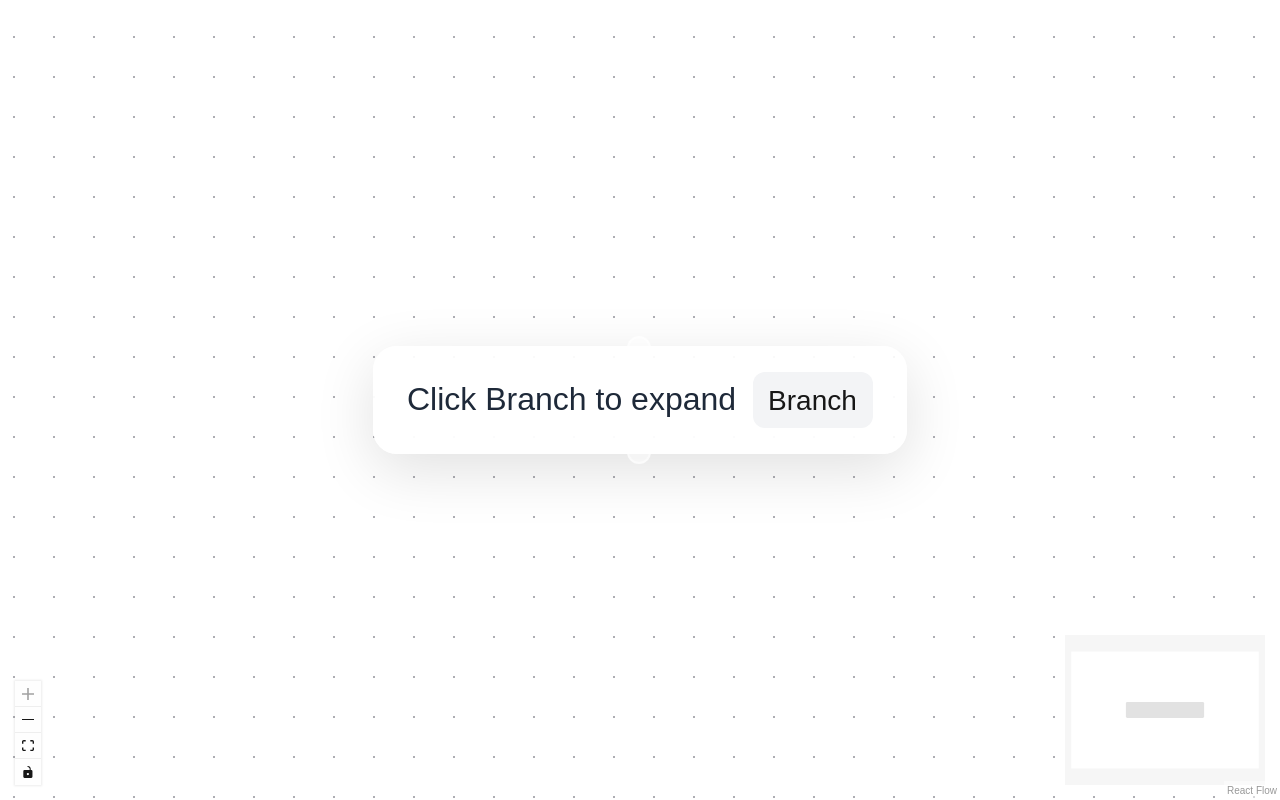
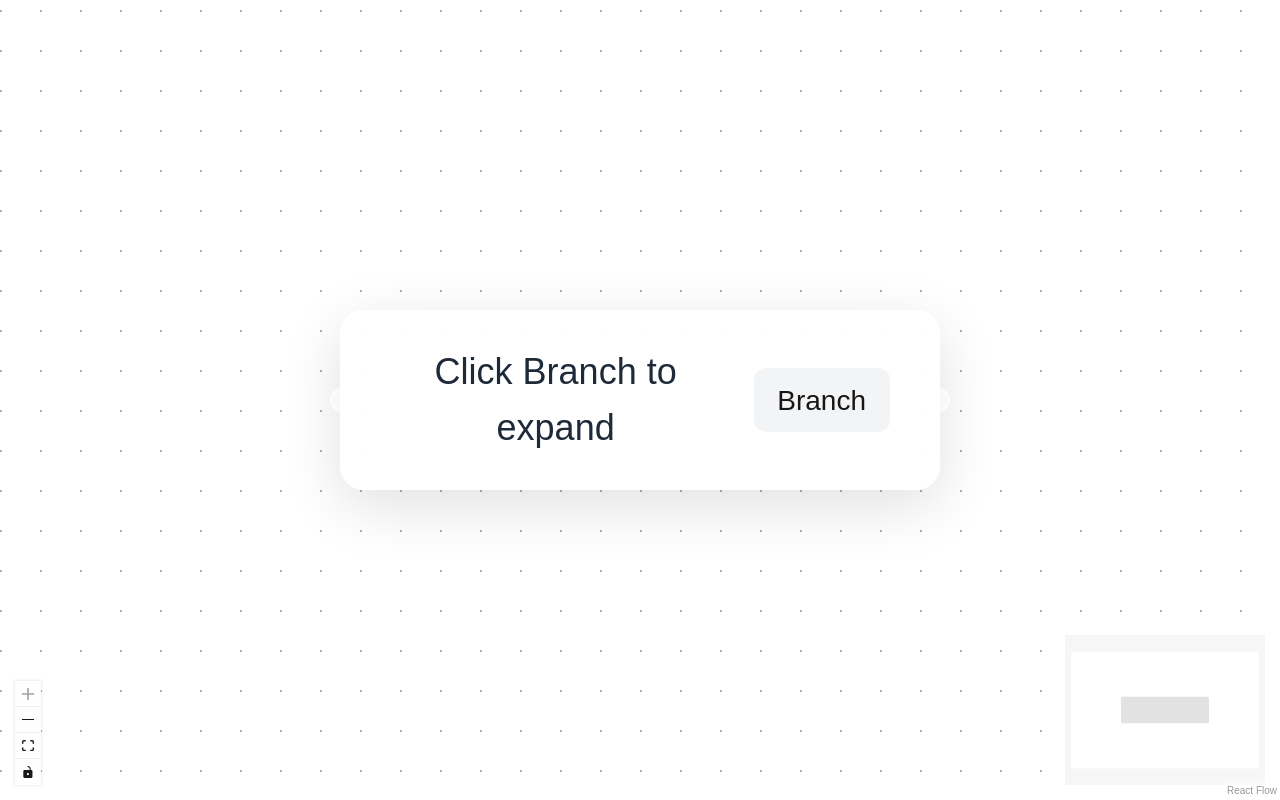
Before and after one commit to jerryliangxia/watdo, a Next.js app: page / in a window 1280 px wide. Built offline with nearby package versions, Linux system fonts and the light colour scheme.

Commit message:
lerp on new nodes

```diff
--- a/package.json
+++ b/package.json
@@ -9,8 +9,10 @@
     "lint": "next lint"
   },
   "dependencies": {
+    "@types/dagre": "^0.7.52",
     "@xyflow/react": "^12.4.4",
     "cohere-ai": "^7.16.0",
+    "dagre": "^0.8.5",
     "next": "15.2.3",
     "react": "^19.0.0",
     "react-dom": "^19.0.0"
--- a/src/app/page.tsx
+++ b/src/app/page.tsx
@@ -1,6 +1,6 @@
 "use client";
 
-import { useCallback, useState } from "react";
+import { useCallback, useState, useEffect } from "react";
 import {
   ReactFlow,
   Node,
@@ -13,7 +13,11 @@ import {
   addEdge,
   applyNodeChanges,
   applyEdgeChanges,
+  useReactFlow,
+  ReactFlowProvider,
+  Rect,
 } from "@xyflow/react";
+import dagre from "dagre";
 import "@xyflow/react/dist/style.css";
 import EditableNode from "@/components/EditableNode";
 
@@ -31,14 +35,58 @@ const initialNodes: Node[] = [
       onBranch: () => console.log("Branch clicked for node 1"),
       hasBranches: false,
     },
-    position: { x: 250, y: 25 },
+    position: { x: 0, y: 0 },
   },
 ];
 
-export default function Home() {
+// Dagre layout configuration
+const dagreGraph = new dagre.graphlib.Graph();
+dagreGraph.setDefaultEdgeLabel(() => ({}));
+
+const getLayoutedElements = (
+  nodes: Node[],
+  edges: Edge[],
+  direction = "LR"
+) => {
+  const isHorizontal = direction === "LR";
+  dagreGraph.setGraph({ rankdir: direction });
+
+  // Clear the graph
+  dagreGraph.nodes().forEach((n) => dagreGraph.removeNode(n));
+
+  // Add nodes to the graph
+  nodes.forEach((node) => {
+    dagreGraph.setNode(node.id, { width: 300, height: 60 });
+  });
+
+  // Add edges to the graph
+  edges.forEach((edge) => {
+    dagreGraph.setEdge(edge.source, edge.target);
+  });
+
+  // Apply the layout
+  dagre.layout(dagreGraph);
+
+  // Get the positioned nodes
+  const layoutedNodes = nodes.map((node) => {
+    const nodeWithPosition = dagreGraph.node(node.id);
+    return {
+      ...node,
+      position: {
+        x: nodeWithPosition.x - 150, // center the node (width/2)
+        y: nodeWithPosition.y - 30, // center the node (height/2)
+      },
+    };
+  });
+
+  return layoutedNodes;
+};
+
+function Flow() {
   const [nodes, setNodes] = useState<Node[]>(initialNodes);
   const [edges, setEdges] = useState<Edge[]>([]);
   const [branchedNodes, setBranchedNodes] = useState<Set<string>>(new Set());
+  const { fitView, getNodes } = useReactFlow();
 
   const onNodesChange = useCallback((changes: NodeChange[]) => {
     setNodes((nds) => applyNodeChanges(changes, nds));
@@ -58,7 +106,6 @@ export default function Home() {
       const immediateChildren = [`${nodeId}-1`, `${nodeId}-2`, `${nodeId}-3`];
       const allChildren = [...immediateChildren];
 
-      // Recursively get children of children
       immediateChildren.forEach((childId) => {
         if (branchedNodes.has(childId)) {
           allChildren.push(...getChildNodeIds(childId));
@@ -70,15 +117,46 @@ export default function Home() {
     [branchedNodes]
   );
 
+  const focusOnNodes = useCallback(
+    (nodeIds: string[]) => {
+      const relevantNodes = getNodes().filter((node) =>
+        nodeIds.includes(node.id)
+      );
+      if (relevantNodes.length === 0) return;
+
+      // Calculate the bounding box
+      const xMin = Math.min(...relevantNodes.map((n) => n.position.x));
+      const xMax = Math.max(...relevantNodes.map((n) => n.position.x + 300)); // node width
+      const yMin = Math.min(...relevantNodes.map((n) => n.position.y));
+      const yMax = Math.max(...relevantNodes.map((n) => n.position.y + 60)); // node height
+
+      // Add some padding
+      const padding = 50;
+      const viewBox: Rect = {
+        x: xMin - padding,
+        y: yMin - padding,
+        width: xMax - xMin + padding * 2,
+        height: yMax - yMin + padding * 2,
+      };
+
+      fitView({ duration: 800, padding: 0.1, viewBox });
+    },
+    [getNodes, fitView]
+  );
+
   const handleBranch = useCallback(
     (nodeId: string) => {
       if (branchedNodes.has(nodeId)) {
         // Remove all child nodes and their edges recursively
         const childNodeIds = getChildNodeIds(nodeId);
-        setNodes((nds) => nds.filter((n) => !childNodeIds.includes(n.id)));
+        setNodes((nds) => {
+          const filteredNodes = nds.filter((n) => !childNodeIds.includes(n.id));
+          const layoutedNodes = getLayoutedElements(filteredNodes, edges);
+          setTimeout(() => focusOnNodes([nodeId]), 50);
+          return layoutedNodes;
+        });
         setEdges((eds) => eds.filter((e) => !childNodeIds.includes(e.target)));
 
-        // Remove all branched status for the node and its children
         setBranchedNodes((prev) => {
           const newSet = new Set(prev);
           newSet.delete(nodeId);
@@ -87,10 +165,6 @@ export default function Home() {
         });
       } else {
         // Create new branches
-        const node = nodes.find((n) => n.id === nodeId);
-        if (!node) return;
-
-        const baseY = node.position.y + 150;
         const newNodes: Node[] = [
           {
             id: `${nodeId}-1`,
@@ -102,7 +176,7 @@ export default function Home() {
               onBranch: () => handleBranch(`${nodeId}-1`),
               hasBranches: false,
             },
-            position: { x: node.position.x - 150, y: baseY },
+            position: { x: 0, y: 0 },
           },
           {
             id: `${nodeId}-2`,
@@ -114,7 +188,7 @@ export default function Home() {
               onBranch: () => handleBranch(`${nodeId}-2`),
               hasBranches: false,
             },
-            position: { x: node.position.x, y: baseY },
+            position: { x: 0, y: 0 },
           },
           {
             id: `${nodeId}-3`,
@@ -126,7 +200,7 @@ export default function Home() {
               onBranch: () => handleBranch(`${nodeId}-3`),
               hasBranches: false,
             },
-            position: { x: node.position.x + 150, y: baseY },
+            position: { x: 0, y: 0 },
           },
         ];
 
@@ -136,12 +210,22 @@ export default function Home() {
           { id: `e${nodeId}-3`, source: nodeId, target: `${nodeId}-3` },
         ];
 
-        setNodes((nds) => [...nds, ...newNodes]);
+        const childIds = [`${nodeId}-1`, `${nodeId}-2`, `${nodeId}-3`];
+
+        setNodes((nds) => {
+          const updatedNodes = [...nds, ...newNodes];
+          const layoutedNodes = getLayoutedElements(updatedNodes, [
+            ...edges,
+            ...newEdges,
+          ]);
+          setTimeout(() => focusOnNodes([nodeId, ...childIds]), 50);
+          return layoutedNodes;
+        });
         setEdges((eds) => [...eds, ...newEdges]);
         setBranchedNodes((prev) => new Set([...prev, nodeId]));
       }
     },
-    [branchedNodes, getChildNodeIds, nodes]
+    [branchedNodes, getChildNodeIds, edges, focusOnNodes]
   );
 
   const updateNodeData = useCallback((nodeId: string, newLabel: string) => {
@@ -160,8 +244,16 @@ export default function Home() {
     );
   }, []);
 
+  // Initial layout
+  useEffect(() => {
+    const layoutedNodes = getLayoutedElements(nodes, edges);
+    setNodes(layoutedNodes);
+    setTimeout(() => {
+      fitView();
+    }, 0);
+  }, [fitView]);
+
   return (
-    <div style={{ width: "100vw", height: "100vh" }}>
     <ReactFlow
       nodes={nodes.map((node) => ({
         ...node,
@@ -183,6 +275,15 @@ export default function Home() {
       <Controls />
       <MiniMap />
     </ReactFlow>
+  );
+}
+
+export default function Home() {
+  return (
+    <div style={{ width: "100vw", height: "100vh" }}>
+      <ReactFlowProvider>
+        <Flow />
+      </ReactFlowProvider>
     </div>
   );
 }
--- a/src/components/EditableNode.tsx
+++ b/src/components/EditableNode.tsx
@@ -45,15 +45,15 @@ const EditableNode = ({ data }: EditableNodeProps) => {
 
   return (
     <div
-      className="px-4 py-3 shadow-[0_8px_30px_rgb(0,0,0,0.12)] rounded-xl bg-white/80 backdrop-blur-md border border-white/50 hover:shadow-[0_8px_30px_rgb(0,0,0,0.2)] transition-all duration-200 cursor-pointer group"
+      className="w-[300px] px-6 py-4 shadow-[0_8px_30px_rgb(0,0,0,0.12)] rounded-xl bg-white/80 backdrop-blur-md border border-white/50 hover:shadow-[0_8px_30px_rgb(0,0,0,0.2)] transition-all duration-200 cursor-pointer group"
       onDoubleClick={handleDoubleClick}
     >
       <Handle
         type="target"
-        position={Position.Top}
+        position={Position.Left}
         className="!bg-white/50 !border-white/50 !w-3 !h-3"
       />
-      <div className="flex items-center gap-2">
+      <div className="flex items-center gap-4">
         {isEditing ? (
           <input
             type="text"
@@ -61,11 +61,11 @@ const EditableNode = ({ data }: EditableNodeProps) => {
             onChange={handleTextChange}
             onKeyDown={handleKeyDown}
             onBlur={handleBlur}
-            className="w-full bg-transparent border-none focus:outline-none text-center font-medium text-gray-800"
+            className="w-full bg-transparent border-none focus:outline-none text-center font-medium text-gray-800 text-lg"
             autoFocus
           />
         ) : (
-          <span className="font-medium text-gray-800 text-center flex-1">
+          <span className="font-medium text-gray-800 text-center flex-1 text-lg">
             {data.label}
           </span>
         )}
@@ -74,14 +74,14 @@ const EditableNode = ({ data }: EditableNodeProps) => {
             e.stopPropagation();
             data.onBranch();
           }}
-          className="px-2 py-1 text-sm bg-gray-100 hover:bg-gray-200 rounded-md transition-colors duration-200"
+          className="px-3 py-1.5 text-sm bg-gray-100 hover:bg-gray-200 rounded-md transition-colors duration-200"
         >
           Branch
         </button>
       </div>
       <Handle
         type="source"
-        position={Position.Bottom}
+        position={Position.Right}
         className="!bg-white/50 !border-white/50 !w-3 !h-3 group-hover:!bg-gray-200/50 group-hover:!border-gray-200/50 transition-colors duration-200"
       />
     </div>
```
Also changed, not shown: 1 other file (tests, documents, lock files or other folders). Lines whose indentation alone changed are shown as unchanged.
